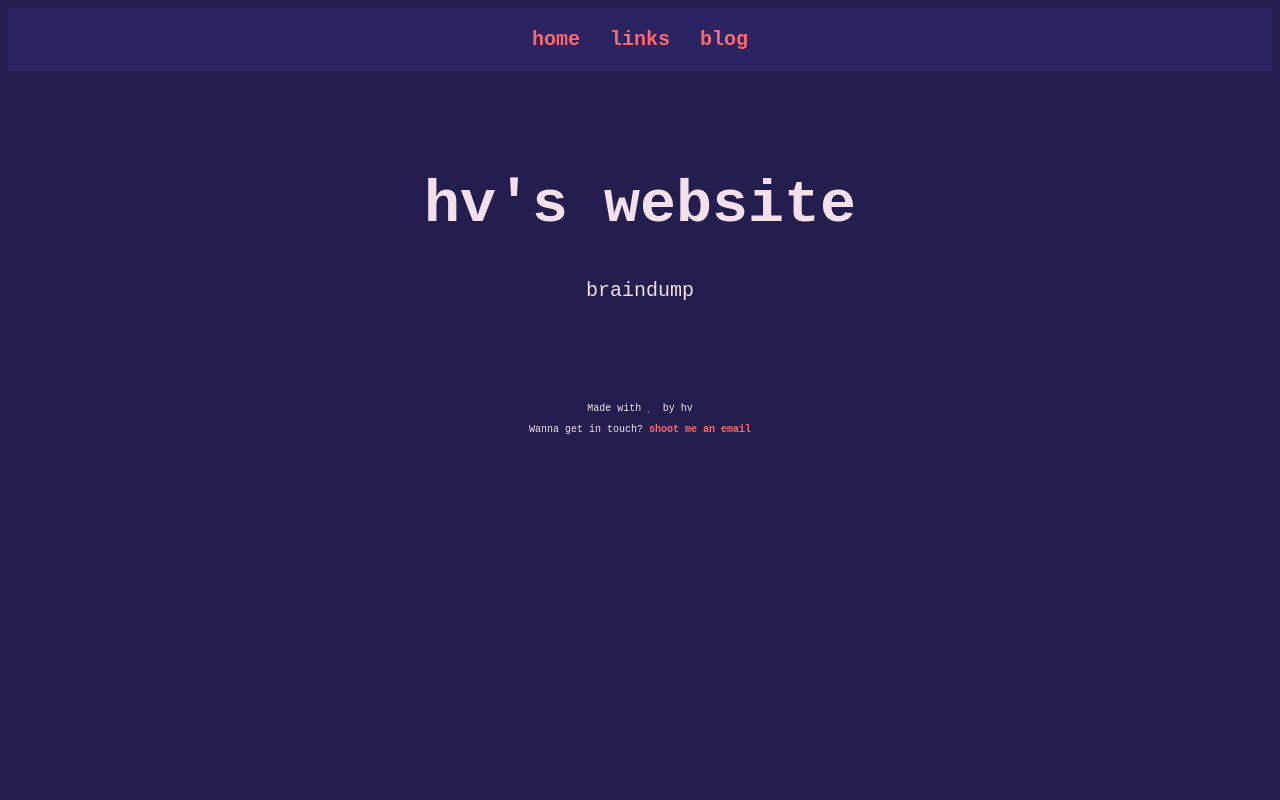
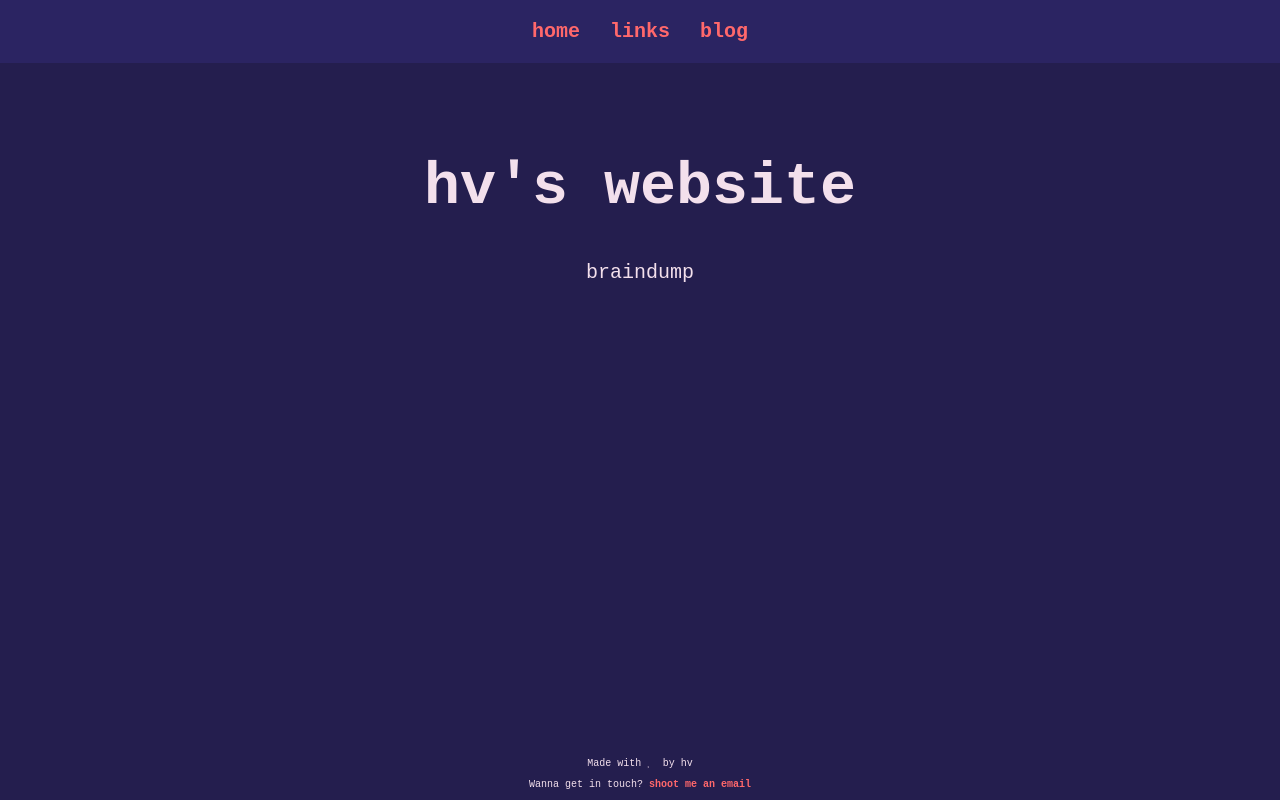
Before and after one commit to futapi11/futapi11.github.io, a plain HTML site: page index.html in a window 1280 px wide. Drawn offline with Linux system fonts and the light colour scheme; a small style sheet from the web is missing.

Commit message:
qol improvements

```diff
--- a/theme/css/base.css
+++ b/theme/css/base.css
@@ -10,12 +10,18 @@
 html {
   font-family: "FiraCode Nerd Font", monospace;
   font-size: 20px;
+  height: 100vh;
+  margin: 0;
 }
 
 body {
   background: var(--bg);
   color: var(--text);
-  position: relative;
+  height: 100vh;
+  margin: 0;
+
+  display: flex;
+  flex-direction: column;
 }
 
 a {
@@ -49,19 +55,22 @@ header {
   padding: 20px 0;
   width: 100%;
 
+/* value for header as body's flex item */
+  align-self: flex-start;
+
   background: var(--nonimp);
 }
 
 #content {
-  margin: 100px 0;
+  margin: 50px 5px;
   padding: 0 10px;
-  height: 100%;
+
+  flex-basis: 80%;
 }
 
 footer {
   font-size: 0.5rem;
   text-align: center;
 
-  position: alsolute;
-  bottom: 0;
+  valign: bottom;
 }
```
